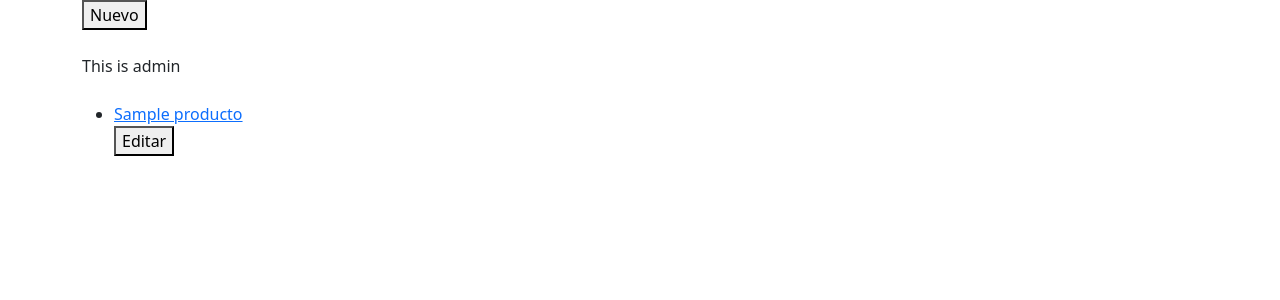
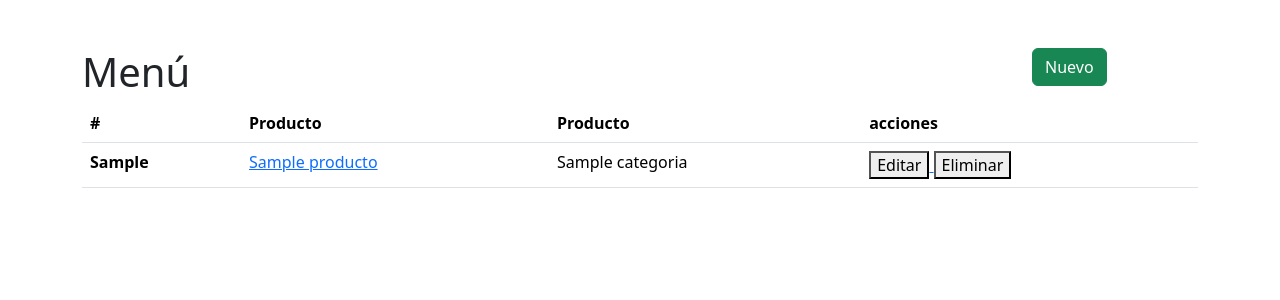
Before and after one commit to AgathaEloisa/easymenu, a Django app: template templates/admin/admin.html in a window 1280 px wide. Shown: the top 300 px of the page. Run offline with Django 3.2, Linux system fonts and the light colour scheme; the template is opened without the code that fills it: most values are stand-ins (such as "Sample title", 1, 10 or a date in 2020); some libraries are stand-ins or nearby versions.

Commit message:
agrego estilos con bootstrap a formulario nuevo ingreso y vista de inicio admin

```diff
--- a/administracion/urls.py
+++ b/administracion/urls.py
@@ -1,5 +1,5 @@
 from django.urls import path
-from .views import AdminView, NuevoProductoView, detalleProductoView, EditarProductoView
+from .views import AdminView, NuevoProductoView, detalleProductoView, EditarProductoView, eliminarProductoView
 
 app_name = 'administracion'
 
@@ -7,5 +7,6 @@ urlpatterns = [
     path('', AdminView, name='home'),
     path('nuevo_producto/', NuevoProductoView, name='nuevo_producto'),
     path('editar_producto/<int:numeroProducto>/', EditarProductoView, name='editar_producto'),
-    path('detalle_producto/<int:numeroProducto>/', detalleProductoView, name='detalle_producto')
+    path('detalle_producto/<int:numeroProducto>/', detalleProductoView, name='detalle_producto'),
+    path('eliminar_producto/<int:numeroProducto>/', eliminarProductoView, name='eliminar_producto')
 ]
--- a/templates/admin/admin.html
+++ b/templates/admin/admin.html
@@ -8,25 +8,46 @@
 <body>
 
 <div class="container">
-    <a href="{% url 'administracion:nuevo_producto'%}">
-        <button type="submit">Nuevo</button>
-    </a>
     <br><br>
-    This is admin
-    <br><br>
-    <ul>
+    <div class="row">
+        <div class="col-10"><h1>Menú</h1></div>
+        <div class="col-2">    <a href="{% url 'administracion:nuevo_producto'%}">
+            <button type="button" class="btn btn-success">Nuevo</button>
+        </a></div>
+    </div>
+    <table class="table">
+        <thead>
+          <tr>
+            <th scope="col">#</th>
+            <th scope="col">Producto</th>
+            <th scope="col">Producto</th>
+            <th scope="col">acciones</th>
+          </tr>
+        </thead>
+        <tbody>
         {% for producto in products %}
-    <li>
+          <tr>
+            <th scope="row">{{producto.numeroProducto}}</th>
+            <td>
                 <a href="{% url 'administracion:detalle_producto' producto.numeroProducto %}">
                     {{producto.nombre}}
                 </a>
-    <br>
+            </td>
+            <td>
+                {{producto.categoria}}
+            </td>
+            <td>
                 <a href="{% url 'administracion:editar_producto' producto.numeroProducto %}">
                     <button>Editar</button>
                 </a>
-    </li>
+                <a href="{% url 'administracion:eliminar_producto' producto.numeroProducto %}">
+                    <button>Eliminar</button>
+                </a>
+            </td>
+          </tr>
         {% endfor %}
-    </ul>
+        </tbody>
+      </table>
 
 </div>
 </body>
```
Also changed, not shown: administracion/views.py (+6 -1 lines), templates/admin/eliminar_producto.html (added, +20 -0 lines), templates/admin/nuevo_producto.html (+7 -6 lines), README.md. Lines whose indentation alone changed are shown as unchanged.
